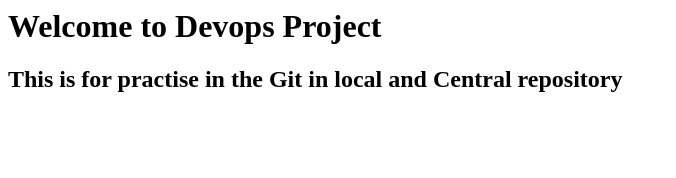
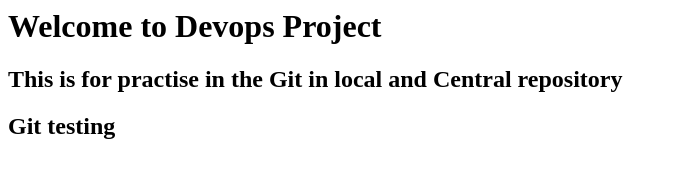
Before and after one commit to debodevs/Devops-git, a plain HTML site: page index.html in a window 1280 px wide. Shown: the whole page, without its empty margins (0-676 px from the left). Drawn offline with Linux system fonts and the light colour scheme.

Commit message:
Updated index.html file

```diff
--- a/index.html
+++ b/index.html
@@ -1,2 +1,3 @@
 <h1>Welcome to Devops Project</h1>
 <h2>This is for practise in the Git in local and Central repository</h2>
+<h2>Git testing</h2>
```
